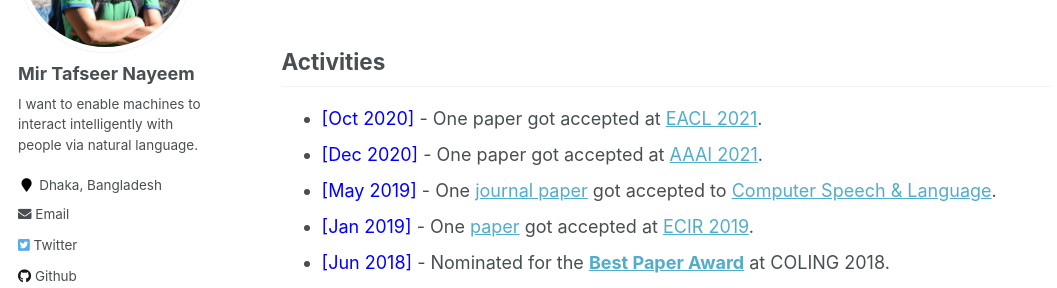
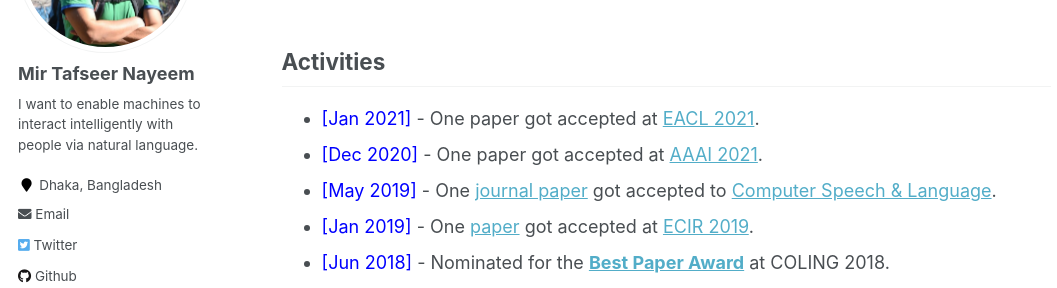
Before and after one commit to sujan-sarker/sujan-sarker.github.io, a Jekyll site: the page built from _pages/about.md, in a window 1280 px wide and 900 px high, scrolled down 573 px. Shown: the part 152-440 px from the top of the window, without its empty margins (0-1057 px from the left). Built offline with Jekyll 4.4.1, drawn with Linux system fonts in a browser that asks for light colours.

Commit message:
Update about.md

```diff
--- a/_pages/about.md
+++ b/_pages/about.md
@@ -20,7 +20,7 @@ My name is Mir Tafseer Nayeem. I graduated with a M.Sc. degree in Computer Scien
 
 ## Activities
 
-* <span style="color:Blue"> [Oct 2020] </span> - One paper got accepted at [EACL 2021](https://2021.eacl.org/).
+* <span style="color:Blue"> [Jan 2021] </span> - One paper got accepted at [EACL 2021](https://2021.eacl.org/).
 * <span style="color:Blue"> [Dec 2020] </span> - One paper got accepted at [AAAI 2021](https://aaai.org/Conferences/AAAI-21/).
 * <span style="color:Blue"> [May 2019] </span> - One [journal paper](https://www.sciencedirect.com/science/article/pii/S0885230818303449) got accepted to  [Computer Speech & Language](https://www.journals.elsevier.com/computer-speech-and-language).
 * <span style="color:Blue"> [Jan 2019] </span> - One [paper](https://link.springer.com/chapter/10.1007/978-3-030-15719-7_14) got accepted at [ECIR 2019](http://ecir2019.org/).
```
